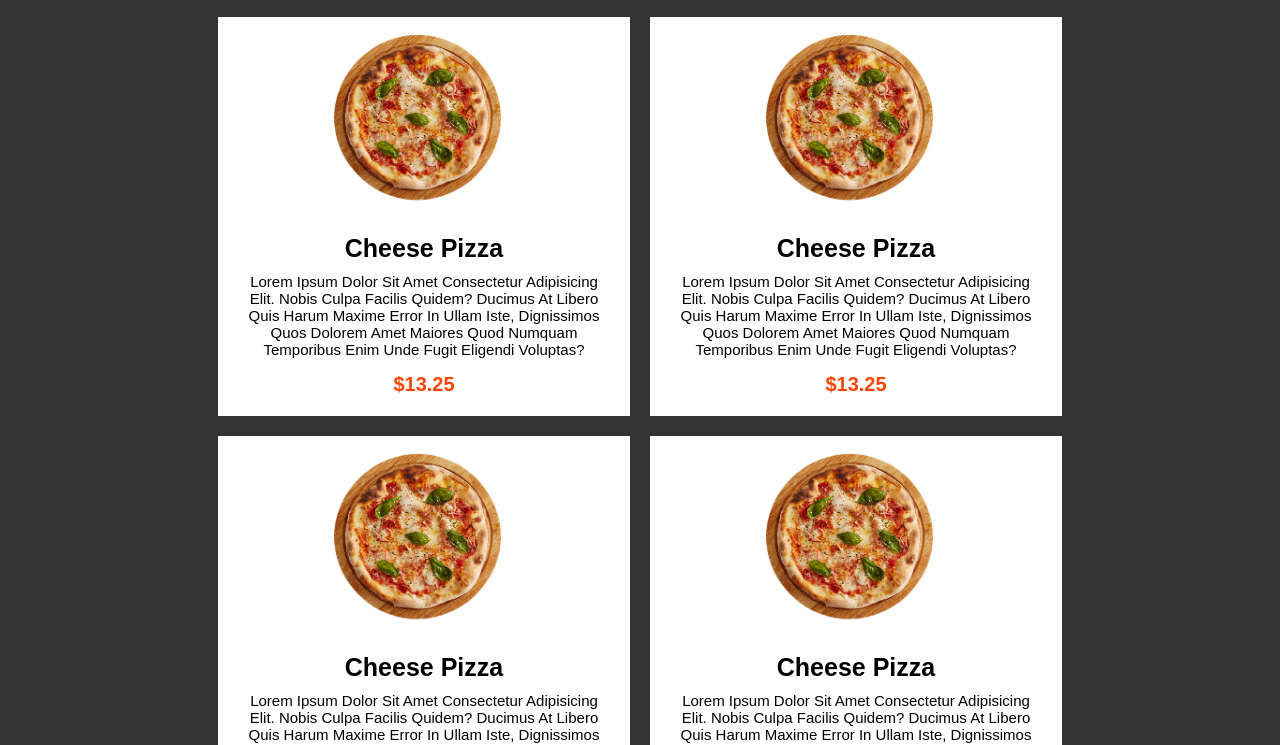
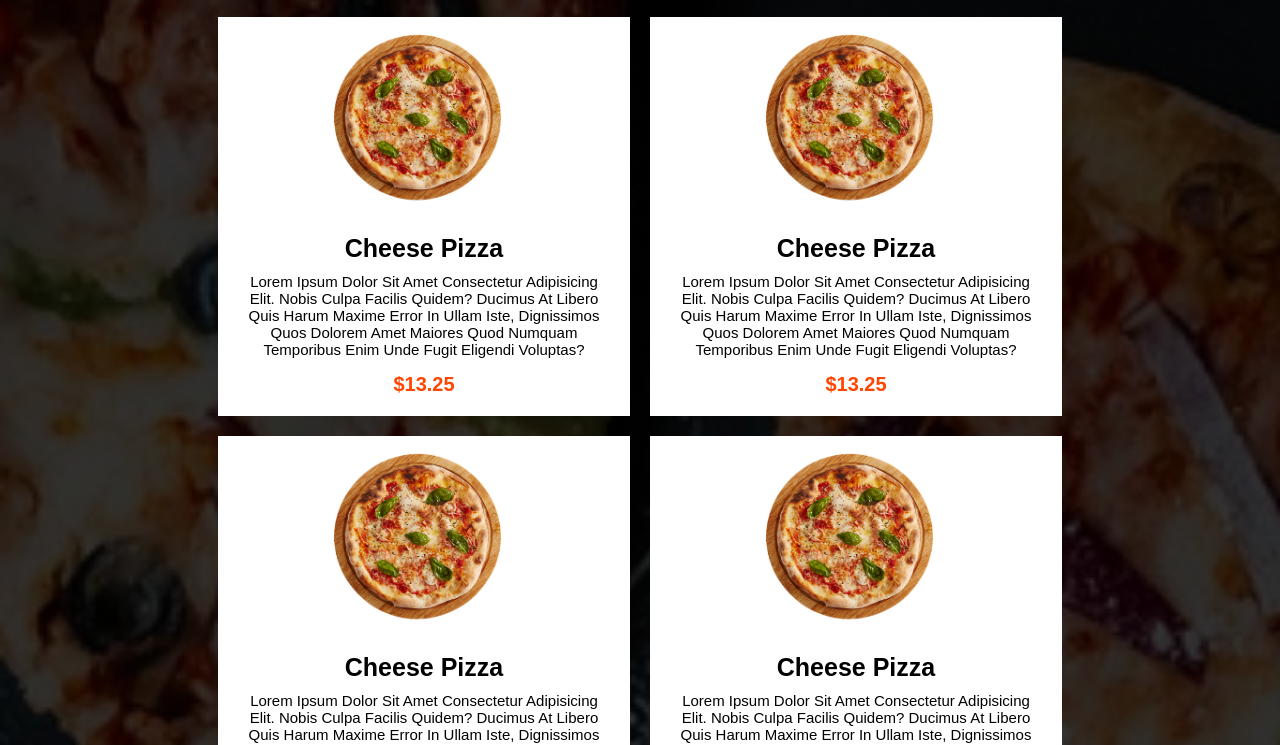
Before and after one commit to FearlessJeny/pizaMenu, a plain HTML site: page index.html in a window 1280 px wide. Shown: the part 368-1113 px from the top of the page. Drawn offline with nearby package versions, Linux system fonts and the light colour scheme; the site is published under a folder, as on GitHub Pages, so addresses that start at the root find nothing; a web font is replaced by a local one.

Commit message:
Update style.css

```diff
--- a/style.css
+++ b/style.css
@@ -23,7 +23,7 @@ html {
 .menu {
 	width: 100%;
 	min-height: 100vh;
-    background: linear-gradient(rgba(0,0,0,.8), rgba(0,0,0,.8)), url(/img/bg.jpg) no-repeat center/cover;
+    background: linear-gradient(rgba(0,0,0,.8), rgba(0,0,0,.8)), url(img/bg.jpg) no-repeat center/cover;
     padding: 2rem 5%;
 }
 
```
